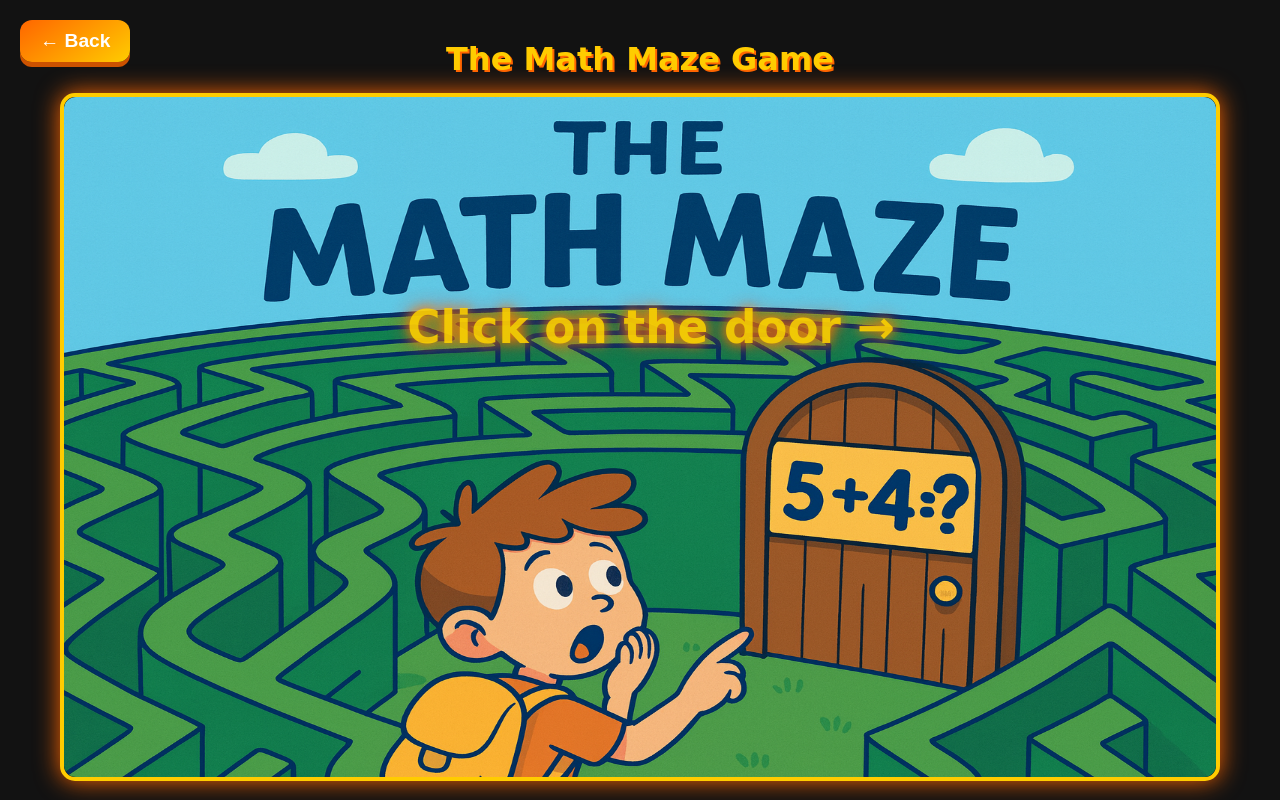
After one commit to MateusPAbreu/cpsc476_maze_game, a Django app: page /play/ in a window 1280 px wide. The commit adds this page. Run offline with Django 5.2, Linux system fonts and the light colour scheme.

Commit message:
Maze added 2

```diff
--- /dev/null
+++ b/maze_game/maze_app/templates/play.html
@@ -0,0 +1,160 @@
+{% load static %}
+<!DOCTYPE html>
+<html lang="en">
+<head>
+    <meta charset="UTF-8" />
+    <meta name="viewport" content="width=device-width, initial-scale=1.0" />
+    <title>The Math Maze Game</title>
+    <style>
+        html, body {
+            margin: 0;
+            padding: 0;
+            height: 100%;
+            width: 100%;
+            overflow: hidden;
+            background-color: #121212;
+            font-family: 'Comic Sans MS', cursive, sans-serif;
+            display: flex;
+            justify-content: center;
+            align-items: center;
+            flex-direction: column;
+            color: white;
+        }
+
+        h1 {
+            color: #ffcc00;
+            text-shadow: 2px 2px #ff6600;
+            margin-bottom: 15px;
+            transition: opacity 0.8s ease;
+        }
+
+        .game-container {
+            position: relative;
+            width: 90vw;
+            height: 85vh;
+            background-color: #1e1e1e;
+            border: 4px solid #ffcc00;
+            border-radius: 15px;
+            box-shadow: 0 0 25px #ff6600;
+            display: flex;
+            justify-content: center;
+            align-items: center;
+            overflow: hidden;
+        }
+
+
+            .game-container img {
+                width: 100%;
+                height: 100%;
+                object-fit: fill; /* forces full coverage, no black bars */
+                border-radius: 12px;
+                transition: transform 1.5s ease-in-out, filter 0.8s ease;
+                transform-origin: 92% 63%;
+                cursor: pointer;
+            }
+
+        .zoom-in {
+            transform: scale(3.2);
+            filter: brightness(1.15);
+        }
+
+        .back-btn {
+            position: absolute;
+            top: 20px;
+            left: 20px;
+            background: linear-gradient(145deg, #ff6600, #ffcc00);
+            color: white;
+            border: none;
+            font-size: 1.2em;
+            padding: 10px 20px;
+            border-radius: 12px;
+            cursor: pointer;
+            font-weight: bold;
+            box-shadow: 0 5px 0 #cc5200;
+            transition: transform 0.2s ease, box-shadow 0.2s ease;
+            z-index: 10;
+        }
+
+            .back-btn:hover {
+                transform: translateY(-3px);
+                box-shadow: 0 8px 0 #cc5200;
+            }
+
+            .back-btn:active {
+                transform: translateY(3px);
+                box-shadow: 0 3px 0 #cc5200;
+            }
+
+        .door-zone {
+            position: absolute;
+            left: 61%;
+            top: 16%;
+            width: 66%;
+            height: 45%;
+            cursor: pointer;
+            z-index: 5;
+        }
+
+        .glow-text {
+            position: absolute;
+            top: 30%;
+            left: 30%;
+            font-size: 2.8em;
+            color: #ffcc00;
+            text-shadow: 0 0 10px #ff9900, 0 0 20px #ff6600, 0 0 30px #ff3300;
+            animation: glowPulse 1.8s ease-in-out infinite alternate;
+            font-weight: bold;
+            z-index: 6;
+            pointer-events: none;
+        }
+
+        @keyframes glowPulse {
+            from {
+                text-shadow: 0 0 8px #ff6600, 0 0 16px #ff3300;
+                transform: scale(1);
+                opacity: 0.9;
+            }
+
+            to {
+                text-shadow: 0 0 20px #ffcc00, 0 0 40px #ff9900, 0 0 60px #ff6600;
+                transform: scale(1.05);
+                opacity: 1;
+            }
+        }
+    </style>
+</head>
+<body>
+    <button class="back-btn" onclick="window.location.href='/'">← Back</button>
+    <h1>The Math Maze Game</h1>
+
+    <div class="game-container">
+        <img id="mazeDoor" src="{% static 'menu.png' %}" alt="Math Maze Door" />
+        <div class="door-zone" id="doorClick"></div>
+        <div class="glow-text">Click on the door →</div>
+    </div>
+
+    <script>
+        if (!window.globalMusic) {
+            window.globalMusic = new Audio("{% static 'audio/music.mp3' %}");
+            window.globalMusic.loop = true;
+            window.globalMusic.volume = 0.5;
+            window.globalMusic.play().catch(() => { });
+        }
+
+        const doorArea = document.getElementById("doorClick");
+        const mazeDoor = document.getElementById("mazeDoor");
+        const title = document.querySelector("h1");
+
+        doorArea.addEventListener("click", () => {
+            mazeDoor.classList.add("zoom-in");
+            title.style.opacity = "0";
+            doorArea.style.pointerEvents = "none";
+            document.querySelector(".glow-text").style.opacity = "0";
+
+            setTimeout(() => {
+                window.location.href = "{% url 'options' %}";
+            }, 1200);
+        });
+    </script>
+</body>
+</html>
--- a/maze_game/maze_app/urls.py
+++ b/maze_game/maze_app/urls.py
@@ -1,16 +1,9 @@
-# maze_app/urls.py
-
-from django.urls import include, path
+from django.urls import path
 from . import views
 
 urlpatterns = [
-<<<<<<< Updated upstream
-    path('menu/', views.menu, name='menu'),
-]
-=======
        path('', views.menu, name='menu'),
     path('play/', views.play, name='play'),
     path('options/', views.options, name='options'),
     path('first_maze/', views.first_maze, name='first_maze')
 ]
->>>>>>> Stashed changes
--- a/maze_game/maze_app/views.py
+++ b/maze_game/maze_app/views.py
@@ -5,19 +5,17 @@ from enum import Enum
 import numpy as np
 import cv2
 import sys
-# from models import Backtracking
+
 
 def home(request):
-    # maze = Backtracking(10, 10, )
-    # maze = Backtracking(10, 10, "C:\Users\mateu\OneDrive\Documentos\Projects\Django\maze_game", True)
-    # maze.create_maze()
+
 
     return HttpResponse("Maze!")
 
+def home(request):
+    return HttpResponse("Maze!")
+
 def menu(request):
-<<<<<<< Updated upstream
-    return render(request, "index.html")
-=======
     return render(request, "menu.html")
 
 def play(request):
@@ -29,11 +27,10 @@ def options(request):
 def first_maze(request):
     return render(request, "first_maze.html")
 
->>>>>>> Stashed changes
 
 class Backtracking:
     def __init__(self, height, width, path, display_maze):
-        #makes sure the maze is always odd numbered
+
         if width % 2 ==0:
             width += 1
         if height % 2 ==0:
--- a/maze_game/maze_game/urls.py
+++ b/maze_game/maze_game/urls.py
@@ -1,23 +1,7 @@
-"""
-URL configuration for maze_game project.
-
-The `urlpatterns` list routes URLs to views. For more information please see:
-    https://docs.djangoproject.com/en/5.2/topics/http/urls/
-Examples:
-Function views
-    1. Add an import:  from my_app import views
-    2. Add a URL to urlpatterns:  path('', views.home, name='home')
-Class-based views
-    1. Add an import:  from other_app.views import Home
-    2. Add a URL to urlpatterns:  path('', Home.as_view(), name='home')
-Including another URLconf
-    1. Import the include() function: from django.urls import include, path
-    2. Add a URL to urlpatterns:  path('blog/', include('blog.urls'))
-"""
+from django.contrib import admin
 from django.urls import path, include
-from django.contrib import admin
 
 urlpatterns = [
     path('admin/', admin.site.urls),
-    path('', include('maze_app.urls')),
+    path('', include('maze_app.urls')),  # include your app's URLs
 ]
```
Also changed, not shown: maze_game/maze_app/templates/first_maze.html (+7 -0 lines), maze_game/maze_app/templates/menu.html (added, +53 -0 lines), maze_game/maze_app/static/menu.png (added), maze_game/maze_app/static/options.png (added), 1 other file.
